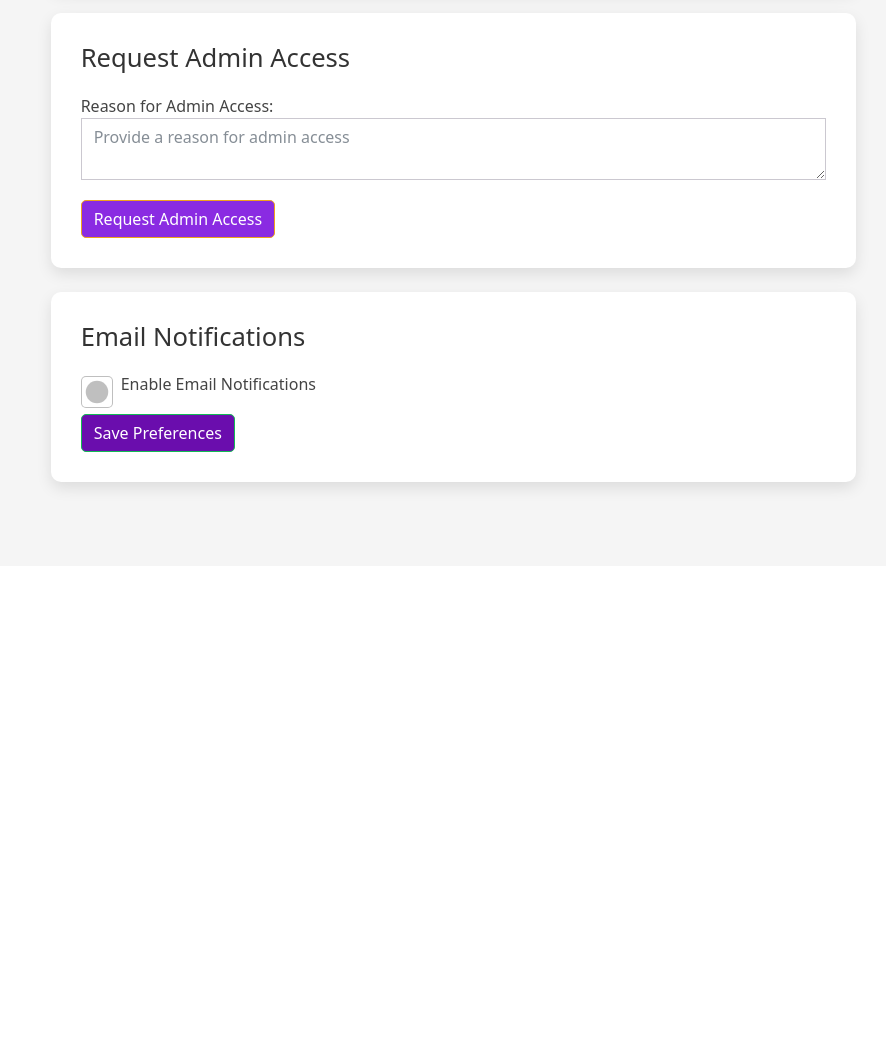
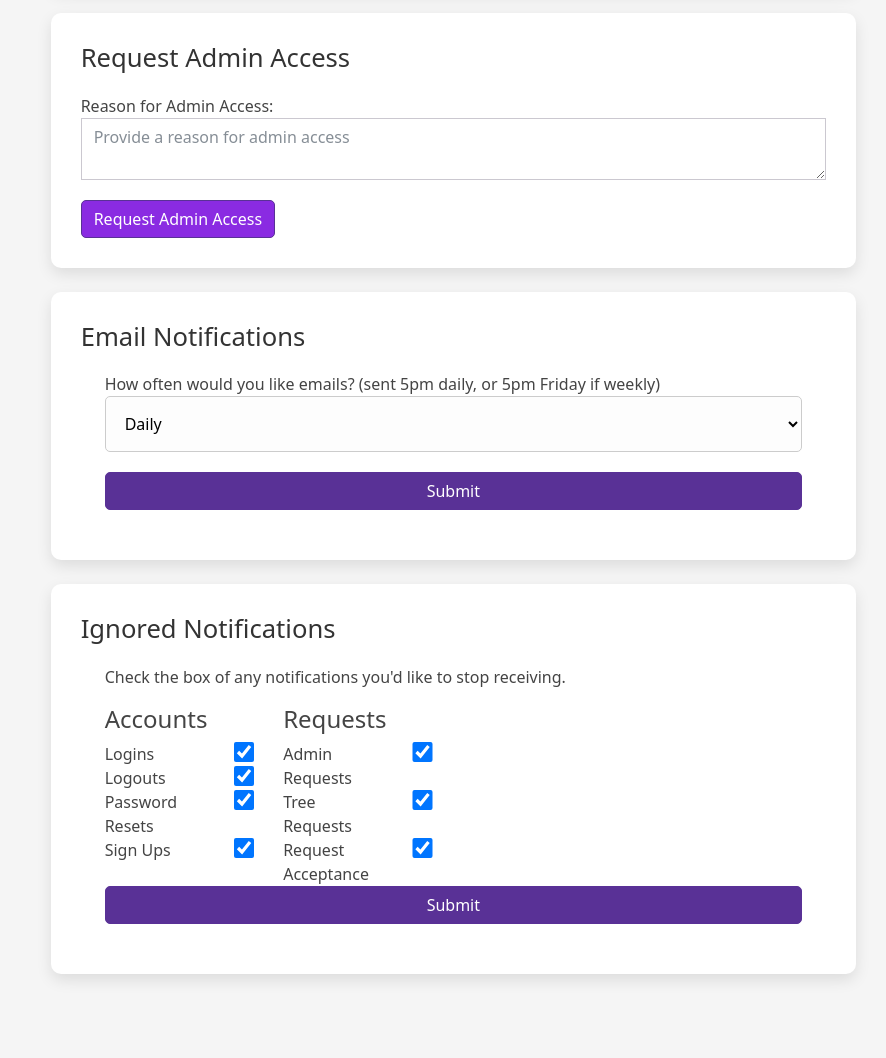
Before and after one commit to UmarShaheen03/Graph-Family-Tree, a Flask app: page /my_dashboard in a window 1280 px wide. Shown: the part 613-1671 px from the top of the page, without its empty margins (394-1280 px from the left). Before the commit the page ends 1110 px from the top, so only its background shows below. Run offline with Flask 3, Linux system fonts and the light colour scheme; a user stored in the database is signed in; some libraries are stand-ins or nearby versions.

Commit message:
Creating email preference form on dashboard

```diff
--- a/app/accounts.py
+++ b/app/accounts.py
@@ -30,6 +30,7 @@ def init_database():
     #clear any existing info (for testing TODO DO NOT KEEP IN FINAL)
     User.query.delete()
     Notification.query.delete()
+    Tree.query.delete()
 
     #create mock accounts
     nima = User(
--- a/app/forms.py
+++ b/app/forms.py
@@ -170,6 +170,14 @@ class RequestTreeForm(FlaskForm):
 
     submit = SubmitField('Submit Request', render_kw={"class": "btn btn-primary rounded-pill"})
 
+class EmailPreference(FlaskForm):
+    preference = SelectField(
+        "How often would you like emails? (sent 5pm daily, or 5pm Friday if weekly)",
+        choices=["Daily","Weekly","None"],
+        validators=[DataRequired()]
+    )
+    submit=SubmitField("Submit")
+
 class IgnoreNotifs (FlaskForm):
     login=BooleanField("Logins", default=True)
     logout=BooleanField("Logouts", default=True)
@@ -177,7 +185,7 @@ class IgnoreNotifs (FlaskForm):
     signup=BooleanField("Sign Ups", default=True)
 
     admin_req=BooleanField("Admin Requests", default=True)
-    tree_req=BooleanField("Tree Access Requests", default=True)
+    tree_req=BooleanField("Tree Requests", default=True)
     req_accepted=BooleanField("Request Acceptance", default=True)
 
     comment=BooleanField("New Comments", default=True)
--- a/app/main/routes.py
+++ b/app/main/routes.py
@@ -630,7 +630,9 @@ def my_dashboard():
     if check is not None:
         return check
 
-    return render_template('my_dashboard.html')
+    form1 = EmailPreference()
+    form2 = IgnoreNotifs()
+    return render_template('my_dashboard.html', preferenceForm=form1, ignoreForm=form2)
 
 
 @main_bp.route("/create_tree", methods=['GET', 'POST'])
--- a/app/templates/my_dashboard.html
+++ b/app/templates/my_dashboard.html
@@ -69,18 +69,65 @@
             <textarea id="reason" name="reason" class="form-control" placeholder="Provide a reason for admin access" required></textarea>
           </div>
 
-          <button type="submit" class="btn btn-warning">Request Admin Access</button>
+          <button type="submit" class="btn btn-primary">Request Admin Access</button>
         </form>
       </div>
 
       <div class="box mb-4">
         <h3>Email Notifications</h3>
-        <form id="emailNotificationsForm">
-          <div class="form-check form-switch">
-            <input type="checkbox" class="form-check-input" id="email_notifications" name="email_notifications">
-            <label class="form-check-label" for="email_notifications">Enable Email Notifications</label>
+        <form action="/preference-form" method="post" class="container px-4">
+          <div class="form-group">
+            {{ preferenceForm.preference.label }}
+            <br>
+            {{ preferenceForm.preference}}
+            <br>
+            {{ preferenceForm.submit(class="btn btn-primary") }}
           </div>
-          <button type="submit" class="btn btn-success mt-3">Save Preferences</button>
+        </form>
+      </div>
+
+      <div class="box mb-4">
+        <h3>Ignored Notifications</h3>
+        <form action="/preference-form" method="post" class="container px-4">
+          <p>Check the box of any notifications you'd like to stop receiving.</p>
+            <div class="col-md-3" style="display:inline-block">
+              <h4>Accounts</h4>
+              <div class="form-group" style="display: flex; justify-content: space-between; ">
+                {{ ignoreForm.login.label(style="width:150%") }}
+                {{ ignoreForm.login(style="height:20px;margin:0") }}
+              </div>
+              <div class="form-group" style="display: flex; justify-content: space-between; ">
+                {{ ignoreForm.logout.label(style="width:150%") }}
+                {{ ignoreForm.logout(style="height:20px;margin:0;") }}
+              </div>
+              <div class="form-group" style="display: flex; justify-content: space-between; ">
+                {{ ignoreForm.reset.label(style="width:150%") }}
+                {{ ignoreForm.reset(style="height:20px;margin:0;") }}
+              </div>
+              <div class="form-group" style="display: flex; justify-content: space-between; ">
+                {{ ignoreForm.signup.label(style="width:150%") }}
+                {{ ignoreForm.signup(style="height:20px;margin:0;") }}
+              </div>
+            </div>
+
+            <div class="col-md-3" style="display:inline-block">
+              <h4>Requests</h4>
+              <div class="form-group" style="display: flex; justify-content: space-between; ">
+                {{ ignoreForm.admin_req.label(style="width:150%") }}
+                {{ ignoreForm.admin_req(style="height:20px;margin:0") }}
+              </div>
+              <div class="form-group" style="display: flex; justify-content: space-between; ">
+                {{ ignoreForm.tree_req.label(style="width:150%") }}
+                {{ ignoreForm.tree_req(style="height:20px;margin:0;") }}
+              </div>
+              <div class="form-group" style="display: flex; justify-content: space-between; ">
+                {{ ignoreForm.req_accepted.label(style="width:150%") }}
+                {{ ignoreForm.req_accepted(style="height:20px;margin:0;") }}
+              </div>
+            </div>
+            <br>
+            {{ ignoreForm.submit(class="btn btn-primary") }}
+          </div>
         </form>
       </div>
     </div>
@@ -89,6 +136,4 @@
 
 
 <script src="{{ url_for('static', filename='js/dashboard.js') }}"></script>
-<script src="https://cdn.jsdelivr.net/npm/bootstrap@5.3.3/dist/js/bootstrap.bundle.min.js"
-  integrity="sha384-YvpcrYf0tY3lHB60NNkmXc5s9fDVZLESaAA55NDzOxhy9GkcIdslK1eN7N6jIeHz" crossorigin="anonymous"></script>
 {% endblock %}
```
